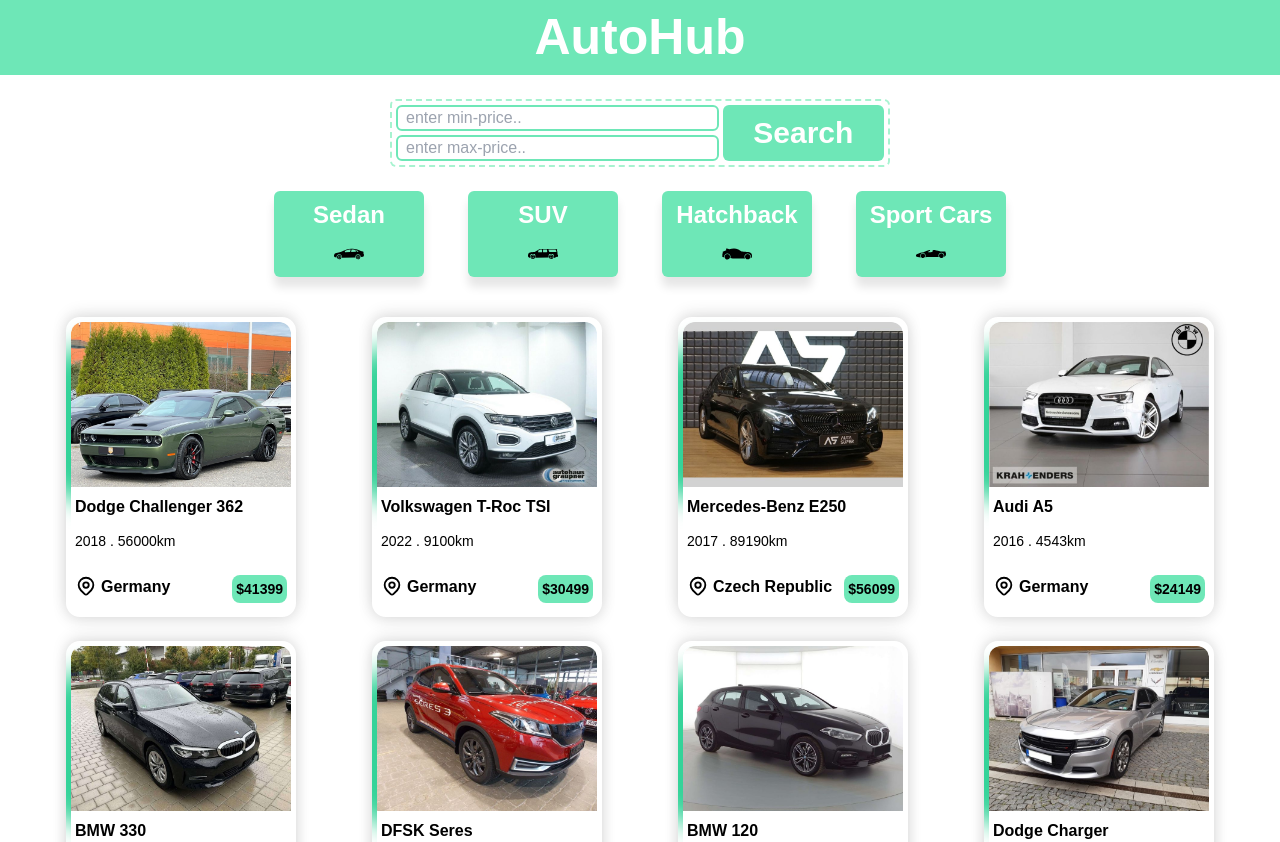
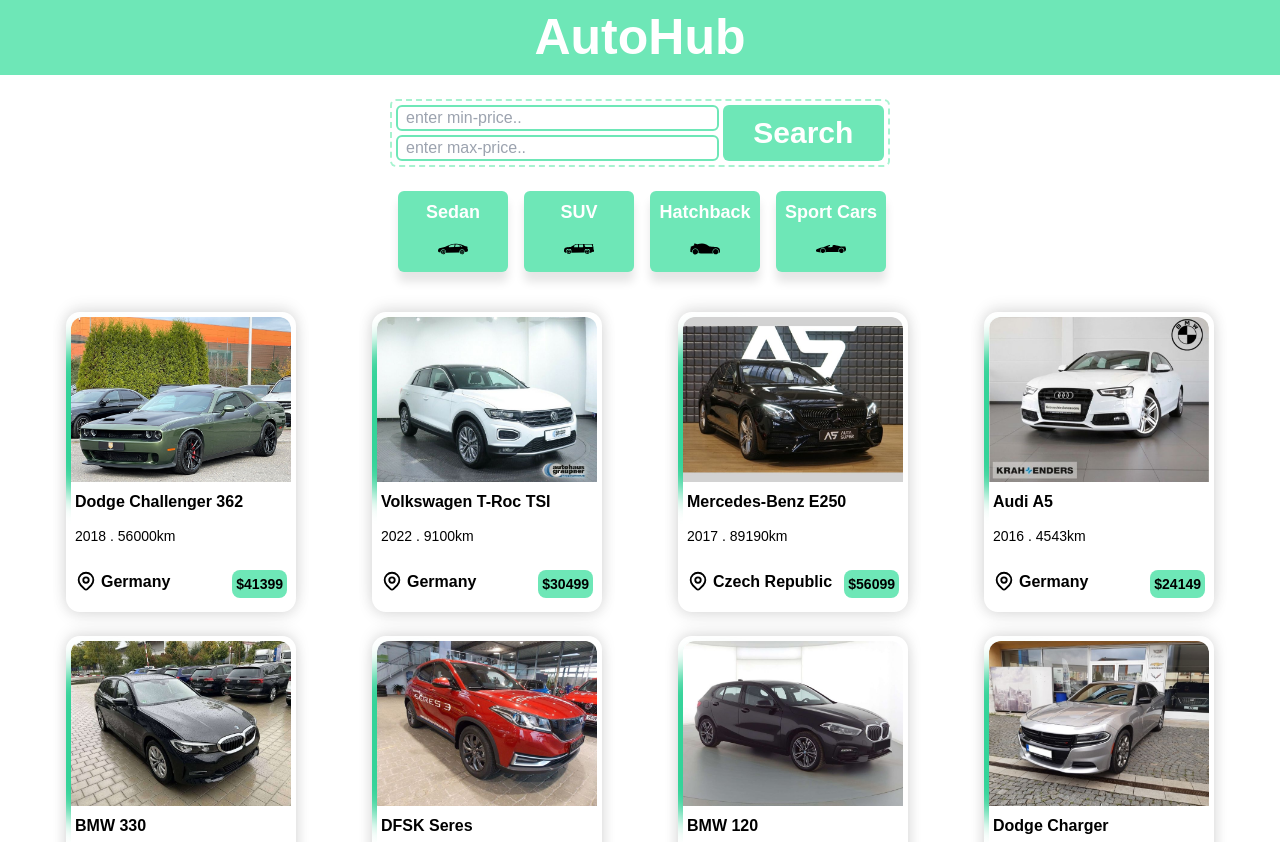
Before and after one commit to MohammadRezaSaeeedi/AutoHub, a Next.js app: page /cars in a window 1280 px wide. Shown: the top 842 px of the page. Built offline with nearby package versions, Linux system fonts and the light colour scheme.

Commit message:
change in components AllCars and CategoryCard

```diff
--- a/src/components/module/AllCars.jsx
+++ b/src/components/module/AllCars.jsx
@@ -10,7 +10,7 @@
 
   useEffect(() => {
       const handleResize = () => {
-          if (window.innerWidth > 768) {
+          if (window.innerWidth > 1024) {
               setItemsToShow(4); // for screens larger than mobile
           } else {
               setItemsToShow(3); // for mobile screens
--- a/src/components/template/CategoryCard.jsx
+++ b/src/components/template/CategoryCard.jsx
@@ -13,9 +13,9 @@
   return (
     <div className="justify-center flex sm:mt-4 ">
 
-    <div  className="flex justify-between  sm:gap-4 w-[190px] sm:w-[490px] md:w-[748px]  p-2 rounded-lg   " >
+    <div  className="flex justify-between  sm:gap-4 w-[160px] sm:w-[400px] md:w-[500px]  p-2 rounded-lg   " >
       <Link href={`/category/${'sedan'}`}>
-      <div className="flex flex-col sm:gap-2 w-[40px] sm:w-[90px]  md:w-[150px] sm:font-bold items-center text-[7px] sm:text-sm md:text-2xl text-white bg-emerald-300 p-2 rounded-md shadow-[0_10px_10px_rgba(0,0,0,0.1)] " >
+      <div className="flex flex-col sm:gap-2 w-[30px] sm:w-[80px]  md:w-[110px] sm:font-bold items-center text-[5px] sm:text-[12px] md:text-[18px] text-white bg-emerald-300 p-2 rounded-md shadow-[0_10px_10px_rgba(0,0,0,0.1)] " >
         <span>Sedan</span>
         <div className="hidden sm:block " >
           <Sedan />
@@ -23,7 +23,7 @@
       </div >
       </Link>
       <Link href={`/category/${'suv'}`}>
-      <div className="flex flex-col sm:gap-2 w-[40px] sm:w-[90px] md:w-[150px] sm:font-bold items-center text-[7px] sm:text-sm md:text-2xl text-white bg-emerald-300 p-2 rounded-md shadow-[0_10px_10px_rgba(0,0,0,0.1)]">
+      <div className="flex flex-col sm:gap-2 w-[30px] sm:w-[80px] md:w-[110px] sm:font-bold items-center text-[5px] sm:text-[12px] md:text-[18px] text-white bg-emerald-300 p-2 rounded-md shadow-[0_10px_10px_rgba(0,0,0,0.1)]">
         <span>SUV</span>
         <div className="hidden sm:block " >
           <Suv />
@@ -31,7 +31,7 @@
       </div>
       </Link>
       <Link href={`/category/${'hatchback'}`}>
-      <div className="flex flex-col sm:gap-2 w-[40px] sm:w-[90px] md:w-[150px] sm:font-bold items-center text-[7px] sm:text-sm md:text-2xl text-white bg-emerald-300 p-2 rounded-md shadow-[0_10px_10px_rgba(0,0,0,0.1)]">
+      <div className="flex flex-col sm:gap-2 w-[30px] sm:w-[80px] md:w-[110px] sm:font-bold items-center text-[5px] sm:text-[12px] md:text-[18px] text-white bg-emerald-300 p-2 rounded-md shadow-[0_10px_10px_rgba(0,0,0,0.1)]">
         <span>Hatchback</span>
         <div className="hidden sm:block " >
           <Hatchback />
@@ -39,7 +39,7 @@
       </div>
       </Link>
       <Link href={`/category/${'sport'}`}>
-      <div className="flex flex-col sm:gap-2 w-[40px] sm:w-[90px] md:w-[150px] sm:font-bold items-center text-[7px] sm:text-sm md:text-2xl text-white bg-emerald-300 p-2 rounded-md shadow-[0_10px_10px_rgba(0,0,0,0.1)]">
+      <div className="flex flex-col sm:gap-2 w-[30px] sm:w-[80px] md:w-[110px] sm:font-bold items-center text-[5px] sm:text-[12px] md:text-[18px] text-white bg-emerald-300 p-2 rounded-md shadow-[0_10px_10px_rgba(0,0,0,0.1)]">
         <span className="hidden sm:block">Sport Cars</span>
         <span className="sm:hidden" >Sport</span>
         <div className="hidden sm:block " >
```
